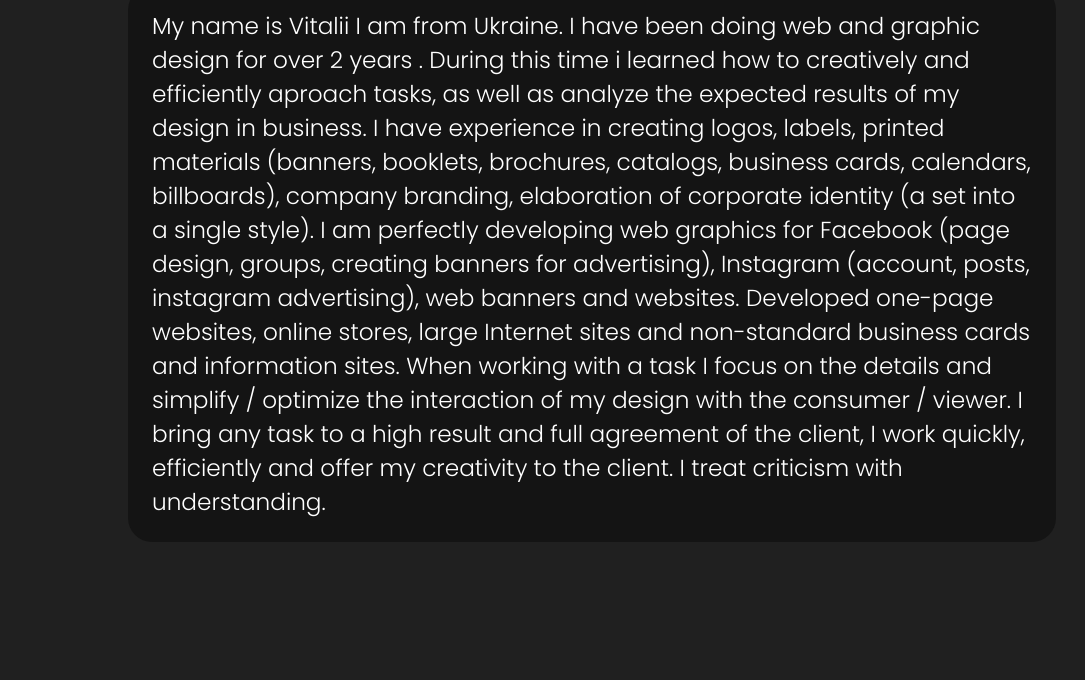
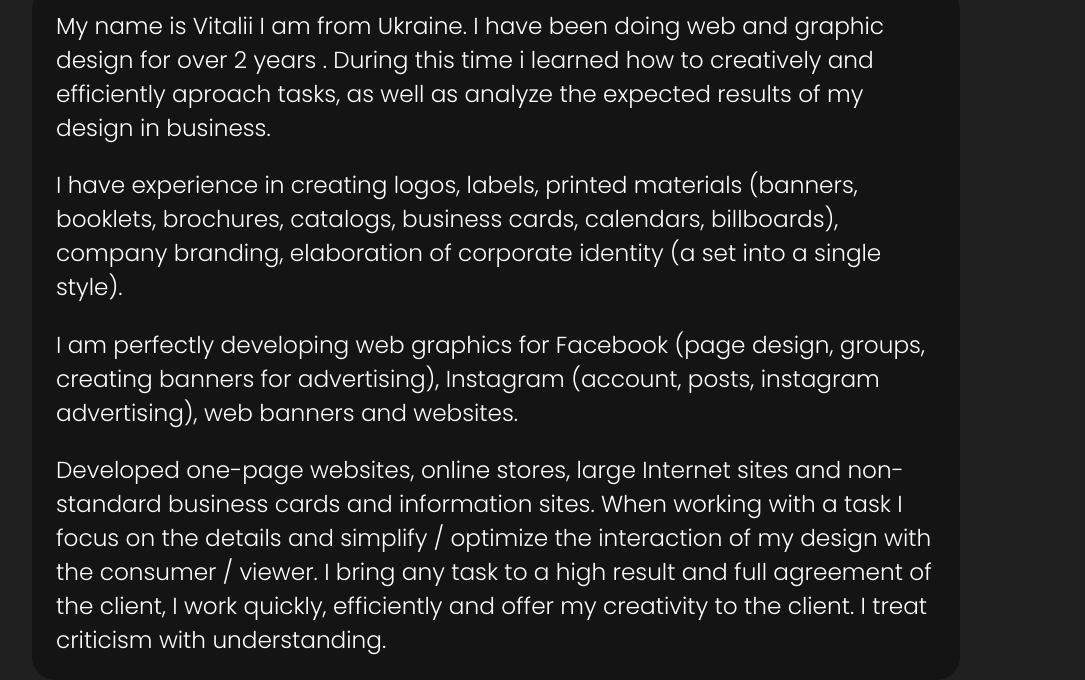
Before and after one commit to k4vve/k4vve.github.io, a plain HTML site: page about.html in a window 1280 px wide. Shown: the part 172-852 px from the top of the page, without its empty margins (48-1133 px from the left). Before the commit the page ends 800 px from the top, so only its background shows below. Drawn offline with Linux system fonts and the light colour scheme.

Commit message:
Update about.html

```diff
--- a/about.html
+++ b/about.html
@@ -9,7 +9,7 @@
     <title>About me</title>
 </head>
 <body>
-    <main>
+    <div class="about-main" >
         <div class="header">
             <a href="index.html">
                 <img id="logo" src="/assets/images/Frame 2.png" alt="STFU">
@@ -22,8 +22,11 @@
         <h1 class="naglowek">About me</h1>
         <div class="about">
             <p class="about-text">My name is Vitalii
-                I am from Ukraine. I have been doing web and graphic design for over 2 years . During this time i learned how to creatively and efficiently aproach tasks, as well as analyze the expected results of my design in business. I have experience in creating logos, labels, printed materials (banners, booklets, brochures, catalogs, business cards, calendars, billboards), company branding, elaboration of corporate identity (a set into a single style). I am perfectly developing web graphics for Facebook (page design, groups, creating banners for advertising), Instagram (account, posts, instagram advertising), web banners and websites. Developed one-page websites, online stores, large Internet sites and non-standard business cards and information sites. When working with a task I focus on the details and simplify / optimize the interaction of my design with the consumer / viewer. I bring any task to a high result and full agreement of the client, I work quickly, efficiently and offer my creativity to the client. I treat criticism with understanding.</p>
+                I am from Ukraine. I have been doing web and graphic design for over 2 years . During this time i learned how to creatively and efficiently aproach tasks, as well as analyze the expected results of my design in business. </p>
+            <p class="about-text" >I have experience in creating logos, labels, printed materials (banners, booklets, brochures, catalogs, business cards, calendars, billboards), company branding, elaboration of corporate identity (a set into a single style). </p>
+            <p class="about-text" >I am perfectly developing web graphics for Facebook (page design, groups, creating banners for advertising), Instagram (account, posts, instagram advertising), web banners and websites.</p>
+            <p class="about-text" > Developed one-page websites, online stores, large Internet sites and non-standard business cards and information sites. When working with a task I focus on the details and simplify / optimize the interaction of my design with the consumer / viewer. I bring any task to a high result and full agreement of the client, I work quickly, efficiently and offer my creativity to the client. I treat criticism with understanding.</p>
         </div>
-    </main>
+    </div>
 </body>
 </html>
```
